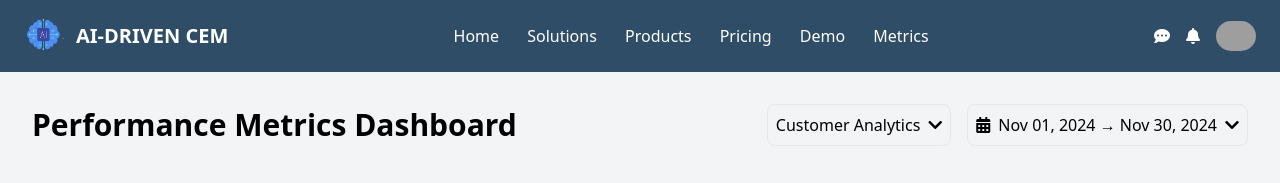
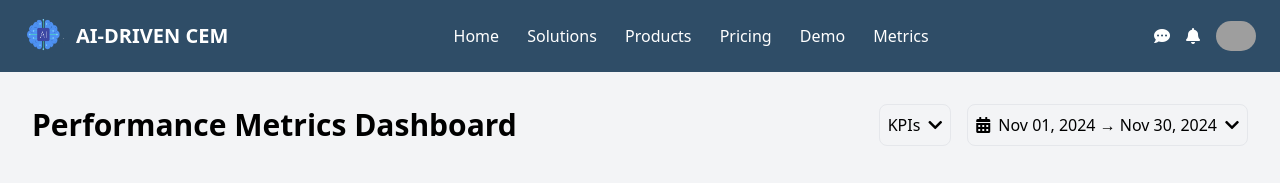
Before and after one commit to dyb404/Module-8-pricing-and-subscription, a plain HTML site: page PRICING MODULE UPDATED/module4screen3.html in a window 1280 px wide. Shown: the top 183 px of the page. Drawn offline with nearby package versions, Linux system fonts and the light colour scheme; grey boxes are pictures that could not be loaded.

Commit message:
Update module4screen3.html

```diff
--- a/PRICING MODULE UPDATED/module4screen3.html
+++ b/PRICING MODULE UPDATED/module4screen3.html
@@ -70,7 +70,7 @@
         <div class="flex items-center space-x-4">
             <div class="relative">
                 <button class="border rounded-lg p-2 flex items-center space-x-2">
-                    <span>Customer Analytics</span>
+                    <span>KPIs</span>
                     <i class="fas fa-chevron-down"></i>
                 </button>
                 <div class="absolute mt-2 w-48 bg-white border rounded-lg shadow-lg hidden">
```
